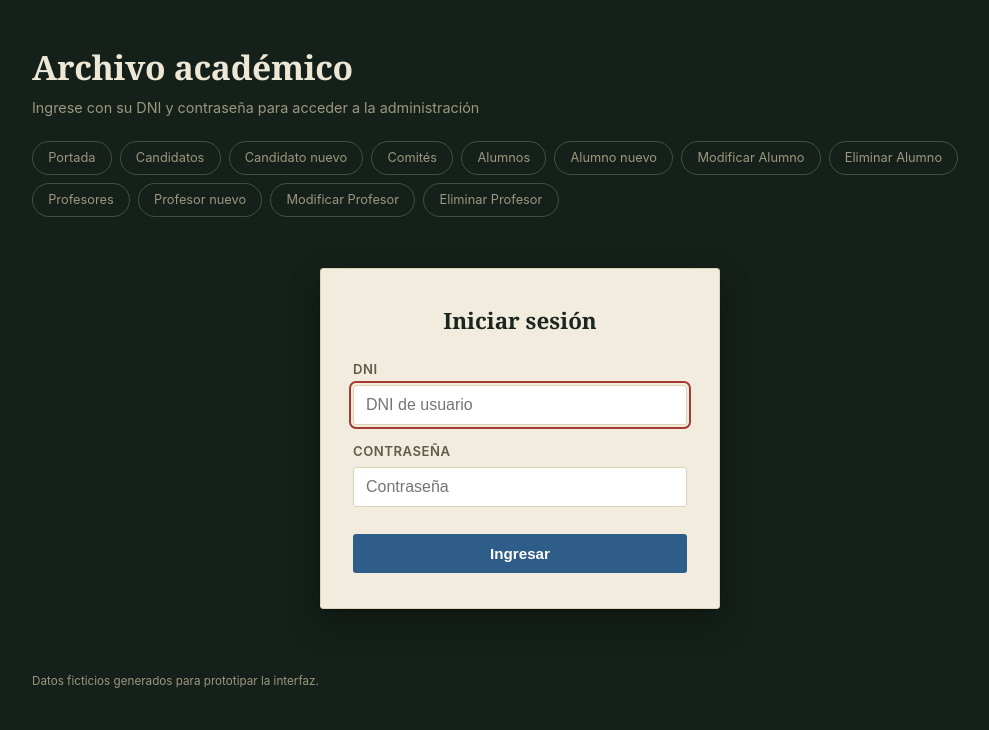
After one commit to MateoFelicia/academia, a Django app: page /login/ in a window 1280 px wide. The commit adds this page. Shown: the top 730 px of the page, without its empty margins (120-1109 px from the left). Run offline with Django 5.2, Linux system fonts and the light colour scheme.

Commit message:
Inicio de sesión

```diff
--- a/myapp/forms.py
+++ b/myapp/forms.py
@@ -3,6 +3,15 @@ from django.db import connection
 
 class BuscarDNIForm(forms.Form):
     dni = forms.CharField(label="DNI", max_length=15)
+
+class LoginForm(forms.Form):
+    dni = forms.CharField(label="DNI", max_length=20, widget=forms.TextInput(attrs={
+        "placeholder": "DNI de usuario",
+        "autofocus": True,
+    }))
+    password = forms.CharField(label="Contraseña", widget=forms.PasswordInput(attrs={
+        "placeholder": "Contraseña",
+    }))
 
 TIPO_DESEADO_CHOICES = [
     ('tutor', 'Tutor'),
--- a/myapp/templates/myapp/base.html
+++ b/myapp/templates/myapp/base.html
@@ -87,6 +87,22 @@
             color: var(--bg-text);
         }
 
+        .sesion-info {
+            font-size: 0.78rem;
+            color: var(--bg-text-soft);
+            margin: 0.7rem 0 0;
+        }
+
+        .sesion-salir {
+            color: var(--bg-text);
+            text-decoration: none;
+            border-bottom: 1px solid rgba(237, 231, 214, 0.4);
+        }
+
+        .sesion-salir:hover {
+            border-bottom-color: var(--bg-text);
+        }
+
         main {
             padding: 0.4rem 2rem 3rem;
         }
@@ -163,7 +179,16 @@
             <a href="{% url 'nuevo_profesor' %}" {% if active_tab == 'nuevo_profesor' %}class="active" {% endif %}>Profesor nuevo</a>
             <a href="{% url 'modificar_profesor' %}" {% if active_tab == 'modificar_profesor' %}class="active" {% endif %}>Modificar Profesor</a>
             <a href="{% url 'eliminar_profesor' %}" {% if active_tab == 'eliminar_profesor' %}class="active" {% endif %}>Eliminar Profesor</a>
+            {% if request.session.usuario_dni %}
+                <a href="{% url 'nuevo_usuario' %}" {% if active_tab == 'nuevo_usuario' %}class="active" {% endif %}>Crear usuario</a>
+            {% endif %}
         </nav>
+        {% if request.session.usuario_nombre %}
+            <p class="sesion-info">
+                Sesión: {{ request.session.usuario_nombre }}
+                (<a href="{% url 'logout' %}" class="sesion-salir">Salir</a>)
+            </p>
+        {% endif %}
     </header>
     <main>
         {% block content %}{% endblock %}
--- /dev/null
+++ b/myapp/templates/myapp/login.html
@@ -0,0 +1,110 @@
+{% extends "myapp/base.html" %}
+
+{% block title %}Iniciar sesión{% endblock %}
+{% block heading %}Archivo académico{% endblock %}
+{% block subtitle %}Ingrese con su DNI y contraseña para acceder a la administración{% endblock %}
+
+{% block extra_style %}
+<style>
+.login-caja {
+    background: var(--paper);
+    border: 1px solid var(--paper-line);
+    border-radius: var(--radius);
+    box-shadow: var(--shadow);
+    padding: 2.2rem 2rem;
+    margin: 1.5rem auto 0;
+    max-width: 400px;
+    animation: aparecer 0.45s ease both;
+}
+
+.login-caja h2 {
+    font-family: Georgia, 'Iowan Old Style', serif;
+    font-size: 1.4rem;
+    color: var(--ink);
+    margin: 0 0 1.4rem;
+    text-align: center;
+}
+
+.campo-grupo {
+    margin-bottom: 1.1rem;
+}
+
+.campo-grupo label {
+    display: block;
+    font-size: 0.82rem;
+    font-weight: 600;
+    color: var(--ink-soft);
+    margin-bottom: 0.35rem;
+    text-transform: uppercase;
+    letter-spacing: 0.04em;
+}
+
+.campo-grupo input {
+    width: 100%;
+    padding: 0.6rem 0.75rem;
+    border: 1px solid var(--paper-line);
+    border-radius: var(--radius);
+    font-size: 1rem;
+    color: var(--ink);
+    background: #fff;
+}
+
+.login-caja button {
+    width: 100%;
+    margin-top: 0.6rem;
+    padding: 0.7rem;
+    border: none;
+    border-radius: var(--radius);
+    background: var(--azul);
+    color: #fff;
+    font-size: 0.95rem;
+    font-weight: 600;
+    cursor: pointer;
+}
+
+.login-caja button:hover {
+    background: #24506f;
+}
+
+.login-enlace {
+    display: block;
+    text-align: center;
+    margin-top: 1.2rem;
+    font-size: 0.85rem;
+    color: var(--azul);
+    text-decoration: none;
+}
+
+.login-enlace:hover {
+    text-decoration: underline;
+}
+</style>
+{% endblock %}
+
+{% block content %}
+{% if messages %}
+    <div class="messages">
+        {% for message in messages %}
+            <div class="alert alert-{{ message.tags }}">
+                {{ message }}
+            </div>
+        {% endfor %}
+    </div>
+{% endif %}
+
+<div class="login-caja">
+    <h2>Iniciar sesión</h2>
+    <form method="post">
+        {% csrf_token %}
+        <div class="campo-grupo">
+            <label>DNI</label>
+            <input type="text" name="dni" placeholder="DNI de usuario" required autofocus>
+        </div>
+        <div class="campo-grupo">
+            <label>Contraseña</label>
+            <input type="password" name="password" placeholder="Contraseña" required>
+        </div>
+        <button type="submit">Ingresar</button>
+    </form>
+</div>
+{% endblock %}
--- a/myapp/urls.py
+++ b/myapp/urls.py
@@ -5,6 +5,9 @@ from . import views
 urlpatterns = [
     path("", views.index, name="index"),
     path("index/", views.index, name="index_path"),
+    path("login/", views.login_view, name="login"),
+    path("logout/", views.logout_view, name="logout"),
+    path("usuario/nuevo/", views.nuevo_usuario, name="nuevo_usuario"),
     path('candidatos/', views.candidatos, name='candidatos'),
     path("candidatos/nuevo/", views.nuevo_candidato, name="nuevo_candidato"),
     path("candidatos/<int:pk>/editar/", views.editar_candidato, name="editar_candidato"),
--- a/myapp/views.py
+++ b/myapp/views.py
@@ -1,5 +1,6 @@
 from django.db import connection
 from django.contrib import messages
+from django.contrib.auth.hashers import check_password, make_password
 from django.http import Http404
 from itertools import count
 from django.shortcuts import render, redirect
@@ -27,6 +28,85 @@ from .mock_candidatos import (
 from .forms import *
 
 
+def requerir_login(vista):
+    def envoltura(request, *args, **kwargs):
+        if not request.session.get("usuario_dni"):
+            messages.warning(request, "Tenés que iniciar sesión para entrar a la administración.")
+            return redirect("login")
+        return vista(request, *args, **kwargs)
+    return envoltura
+
+
+def login_view(request):
+    if request.method == "POST":
+        form = LoginForm(request.POST)
+
+        if form.is_valid():
+            dni = form.cleaned_data["dni"]
+            password = form.cleaned_data["password"]
+
+            with connection.cursor() as cursor:
+                cursor.execute(
+                    "SELECT dni, nombre, password FROM usuario WHERE dni = %s",
+                    [dni]
+                )
+                usuario = cursor.fetchone()
+
+            if usuario and check_password(password, usuario[2]):
+                request.session["usuario_dni"] = usuario[0]
+                request.session["usuario_nombre"] = usuario[1]
+                messages.success(request, f"Bienvenido, {usuario[1]}.")
+                return redirect("index")
+            else:
+                messages.error(request, "DNI o contraseña incorrectos.")
+    else:
+        form = LoginForm()
+
+    return render(request, "myapp/login.html", {
+        "form": form,
+    })
+
+
+def logout_view(request):
+    if "usuario_dni" in request.session:
+        del request.session["usuario_dni"]
+        del request.session["usuario_nombre"]
+    messages.success(request, "Sesión cerrada correctamente.")
+    return redirect("login")
+
+
+@requerir_login
+def nuevo_usuario(request):
+    if request.method == "POST":
+        form = LoginForm(request.POST)
+
+        if form.is_valid():
+            dni = form.cleaned_data["dni"]
+            nombre = request.POST.get("nombre", "").strip()
+            password = form.cleaned_data["password"]
+
+            if not nombre:
+                messages.error(request, "Falta el nombre del usuario.")
+            else:
+                with connection.cursor() as cursor:
+                    try:
+                        cursor.execute(
+                            """INSERT INTO usuario (dni, nombre, password)
+                            VALUES (%s, %s, %s)""",
+                            [dni, nombre, make_password(password)]
+                        )
+                        messages.success(request, f"Usuario {dni} creado correctamente.")
+                        return redirect("index")
+                    except Exception as e:
+                        messages.error(request, f"No se pudo crear el usuario: {str(e)}")
+    else:
+        form = LoginForm()
+
+    return render(request, "myapp/nuevo_usuario.html", {
+        "form": form,
+    })
+
+
 _id_comites = count(len(COMITES_MOCK) + 1)
 _id_candidatos = count(len(CANDIDATOS_MOCK) + 1)
 _id_llamadas = count(len(LLAMADAS_MOCK) + 1)
@@ -39,6 +119,7 @@ def index(request):
     })
 
 
+@requerir_login
 def candidatos(request):
     form = BuscarCandidatoForm(request.GET or None)
     lista = listar_candidatos_mock()
@@ -65,6 +146,7 @@ def candidatos(request):
     })
 
 
+@requerir_login
 def nuevo_candidato(request):
     guardado = False
 
@@ -95,6 +177,7 @@ def nuevo_candidato(request):
     })
 
 
+@requerir_login
 def editar_candidato(request, pk):
     candidato = obtener_candidato_mock(pk)
     if not candidato:
@@ -128,6 +211,7 @@ def editar_candidato(request, pk):
     })
 
 
+@requerir_login
 def detalle_candidato(request, pk):
     candidato = obtener_candidato_mock(pk)
     if not candidato:
@@ -217,6 +301,7 @@ def detalle_candidato(request, pk):
     })
 
 
+@requerir_login
 def comite(request):
     """
     Lista los comités existentes y permite agregar uno nuevo
@@ -269,6 +354,7 @@ def comite(request):
     })
 
 
+@requerir_login
 def nuevo_comite(request):
     """
     Esta vista ya no es necesaria para el funcionamiento del alta,
@@ -281,6 +367,7 @@ def nuevo_comite(request):
 
 
 
+@requerir_login
 def alumnos(request):
     try:
         with connection.cursor() as cursor:
@@ -300,6 +387,7 @@ def alumnos(request):
         "active_tab": "alumnos",
     })
 
+@requerir_login
 def nuevo_alumno(request):
     guardado = False
 
@@ -325,6 +413,7 @@ def nuevo_alumno(request):
         "active_tab": "alumnos",
     })
 
+@requerir_login
 def modificar_alumno(request):
     alumno = None
     form_buscar = BuscarDNIForm(request.GET or None)
@@ -372,6 +461,7 @@ def modificar_alumno(request):
 
     return render(request, "myapp/modificar_alumno.html", contexto)
 
+@requerir_login
 def eliminar_alumno(request):
     alumno = None
     form_buscar = BuscarDNIForm(request.GET or None)
@@ -405,6 +495,7 @@ def eliminar_alumno(request):
         "active_tab": "alumnos",
     })
 
+@requerir_login
 def profesores(request):
     try:
         with connection.cursor() as cursor:
@@ -421,6 +512,7 @@ def profesores(request):
     })
 
 
+@requerir_login
 def nuevo_profesor(request):
     guardado = False
 
@@ -446,6 +538,7 @@ def nuevo_profesor(request):
         "active_tab": "nuevo_profesor",
     })
 
+@requerir_login
 def modificar_profesor(request):
     profesor = None
     form_buscar = BuscarDNIForm(request.GET or None)
@@ -493,6 +586,7 @@ def modificar_profesor(request):
 
     return render(request, "myapp/modificar_profesor.html", contexto)
 
+@requerir_login
 def eliminar_profesor(request):
     profesor = None
     form_buscar = BuscarDNIForm(request.GET or None)
```
Also changed, not shown: myapp/templates/myapp/nuevo_usuario.html (added, +115 -0 lines).
